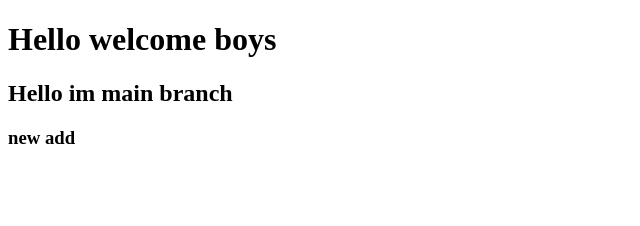
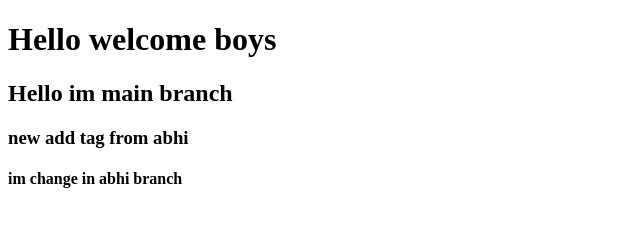
Before and after one commit to Pratik1817/firstrepo, a plain HTML site: page index.html in a window 1280 px wide. Shown: the whole page, without its empty margins (0-640 px from the left). Drawn offline with Linux system fonts and the light colour scheme.

Commit message:
Changes made by abhi

```diff
--- a/index.html
+++ b/index.html
@@ -8,6 +8,7 @@
 <body>
     <h1>Hello welcome boys</h1>
     <h2>Hello im main branch</h2>
-    <h3>new add</h3>
+    <h3>new add tag from abhi</h3>
+    <h4>im change in abhi branch</h4>
 </body>
 </html>
```
